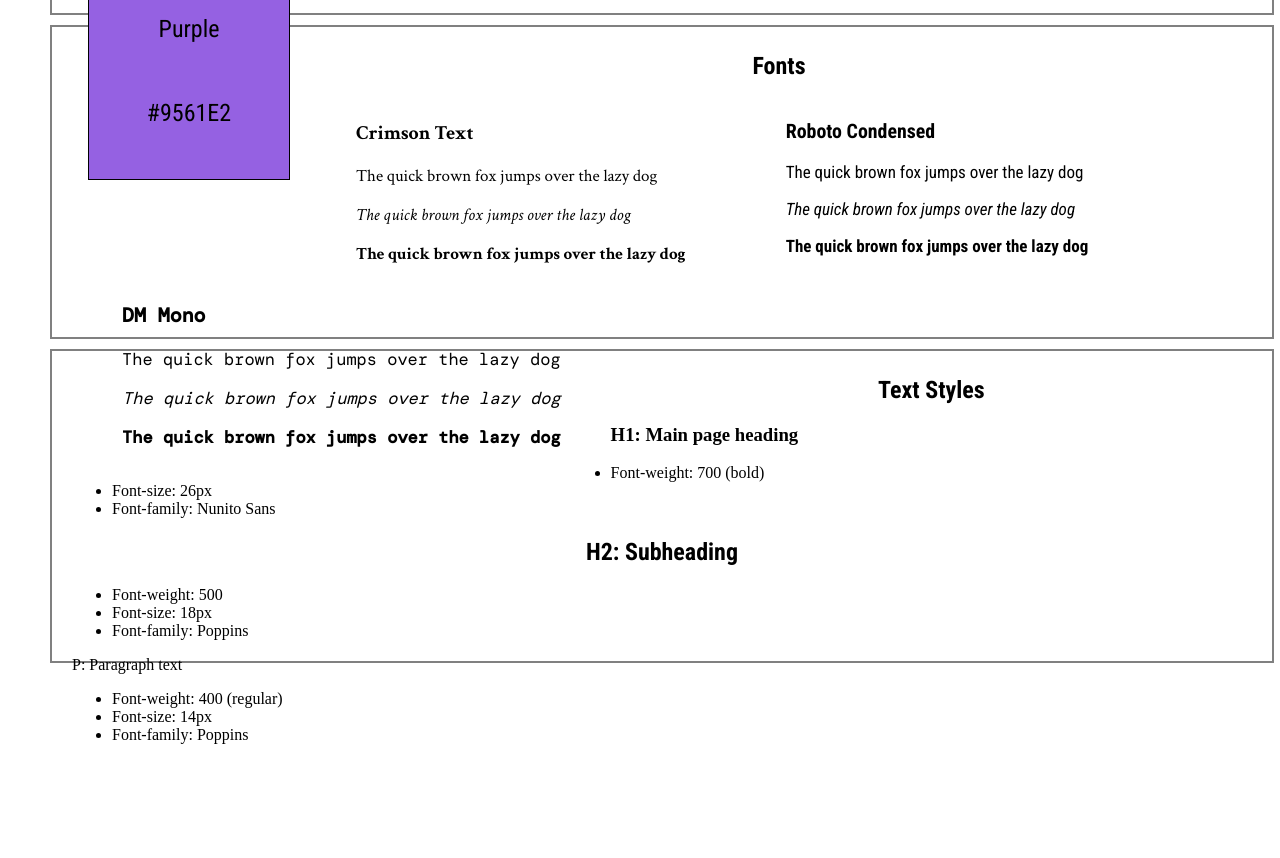
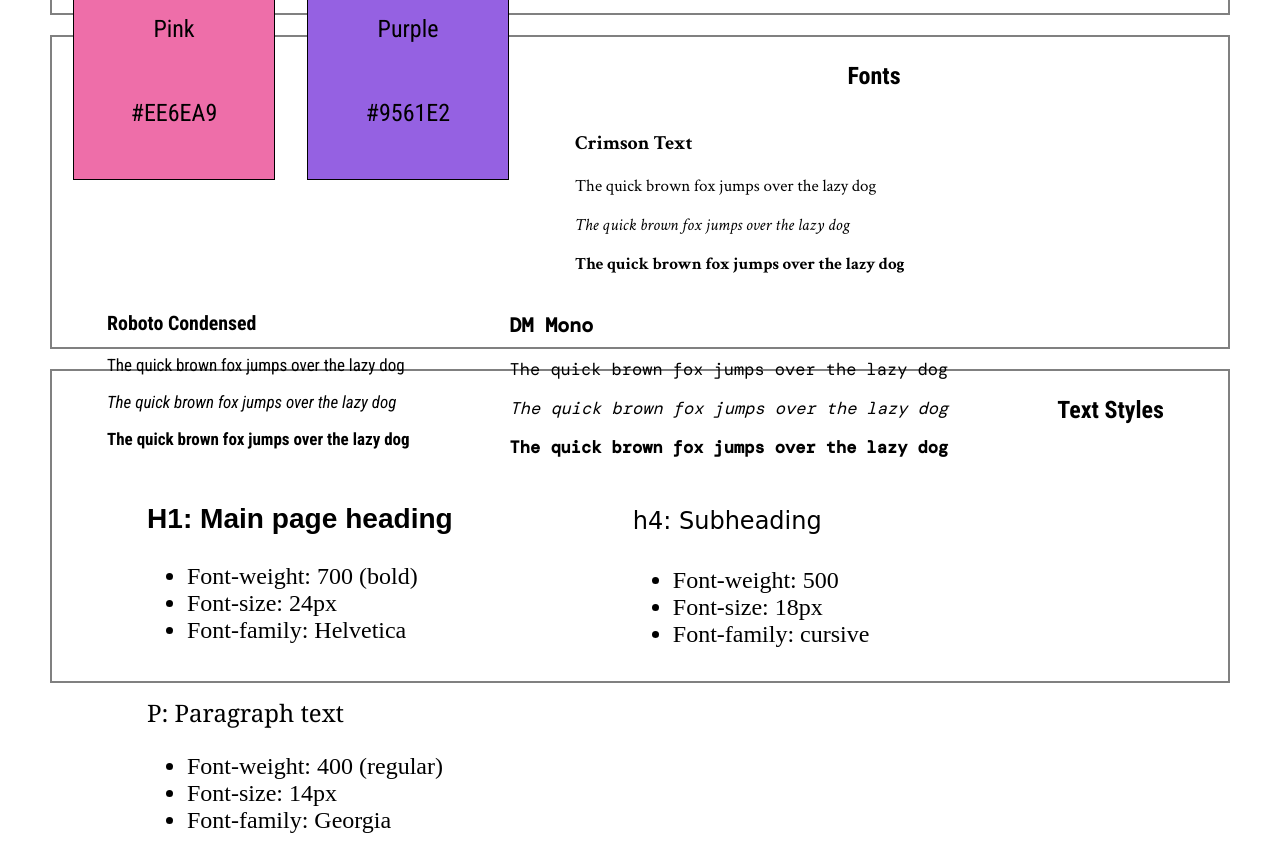
Before and after one commit to Booker84/DesignSystem, a plain HTML site: page index.html in a window 1280 px wide. Shown: the part 380-1238 px from the top of the page. Before the commit the page ends 1124 px from the top, so only its background shows below. Drawn offline with nearby package versions, Linux system fonts and the light colour scheme; a web font is replaced by a local one.

Commit message:
text styles complete

```diff
--- a/index.html
+++ b/index.html
@@ -71,36 +71,32 @@
 
     <section class="container">
         <h2>Text Styles</h2>
-        <section>
+        <section class="text-card">
             <h1>H1: Main page heading</h1>
             <ul>
                 <li>Font-weight: 700 (bold)</li>
-                <li>Font-size: 26px</li>
-                <li>Font-family: Nunito Sans</li>
+                <li>Font-size: 24px</li>
+                <li>Font-family: Helvetica</li>
             </ul>
         </section>
 
-      <section>
-        <h2>H2: Subheading</h2>
+      <section class="text-card">
+        <h4>h4: Subheading</h4>
         <ul>
           <li>Font-weight: 500</li>
           <li>Font-size: 18px</li>
-          <li>Font-family: Poppins</li>
+          <li>Font-family: cursive</li>
         </ul>
-      </div>
+    </section>
 
-      <section>
+      <section class="text-card">
         <p>P: Paragraph text</p>
         <ul>
           <li>Font-weight: 400 (regular)</li>
           <li>Font-size: 14px</li>
-          <li>Font-family: Poppins</li>
+          <li>Font-family: Georgia</li>
         </ul>
       <section>
-
-
-
-
 
     </section>
 
--- a/styles.css
+++ b/styles.css
@@ -16,11 +16,12 @@ h3 {
 }
 
 .container {
-    width: 100%;
-    padding: 5px 20px;
+    width: auto;
+    padding: 5px 5px;
     border: 2px solid gray;
     margin-bottom: 10px;
     height:300px;
+    margin: 20px auto;
 }
 
 .color-card {
@@ -113,3 +114,25 @@ h3 {
 #mono-bold {
     font-weight: bold;
 }
+
+.text-card {
+    float: left;
+    margin: 0 30px;
+    padding:0 60px;
+    font-size: 24px;
+
+}
+
+.text-card h1 {
+    font-weight: 700;
+    font-family: Arial, Helvetica, sans-serif;
+}
+
+.text-card h4 {
+    font-weight:500;
+    font-family: cursive;
+}
+
+.text-card p {
+    font-family: Georgia, 'Times New Roman', Times, serif;
+}
```
